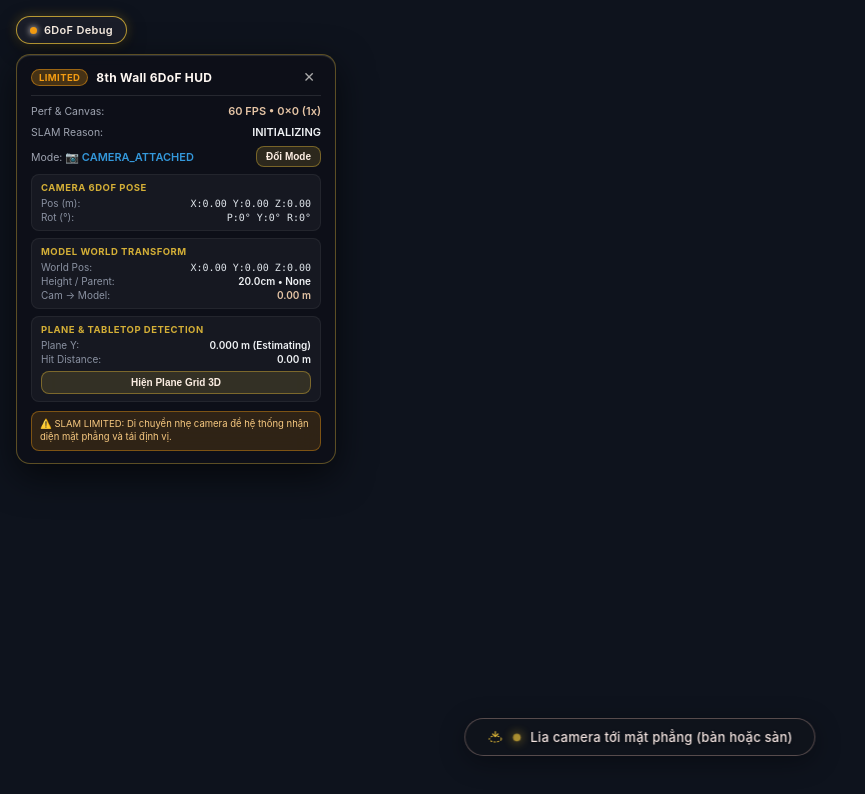
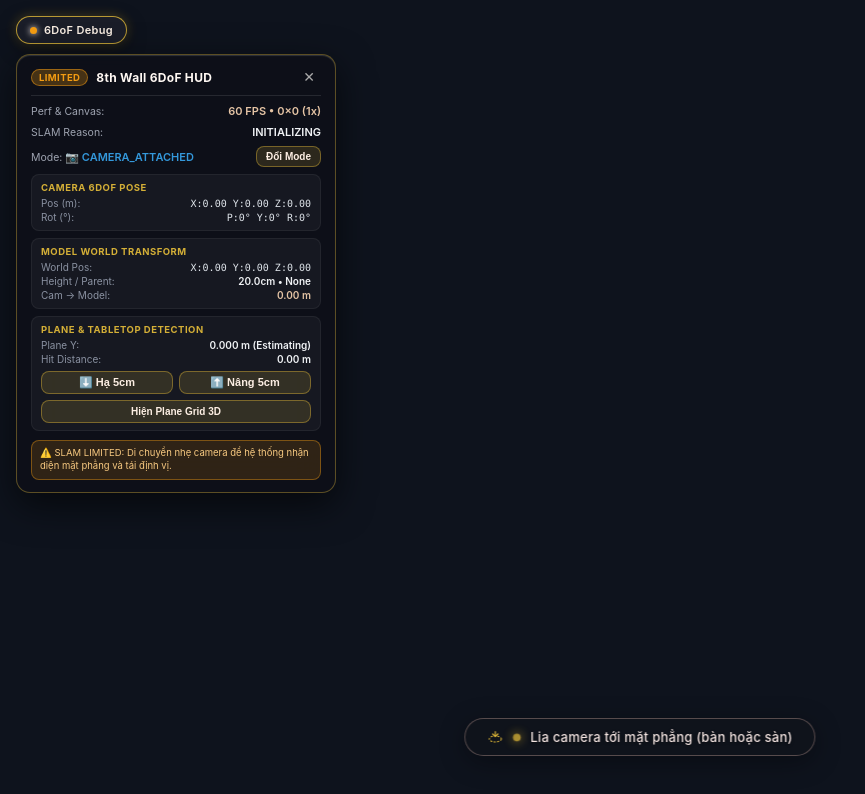
Before and after one commit to congthang30/SerumTracking, a React (Vite) app: page / in a window 1280 px wide. Both pictures are taken after a click on the button "6DoF Debug". Shown: the top 794 px of the page, without its empty margins (0-865 px from the left). Built offline with nearby package versions, Linux system fonts and the light colour scheme; no server answers.

Commit message:
fix(ar): fix plane height calibration on target scan, correct normalized hitTest coordinates and add live planeY adjustment buttons

```diff
--- a/src/App.tsx
+++ b/src/App.tsx
@@ -23,6 +23,7 @@ export const App: React.FC = () => {
     togglePlaneGrid,
     toggleTrackingMode,
     trackingMode,
+    adjustPlaneY,
   } = useAREngine();
 
   return (
@@ -54,6 +55,7 @@ export const App: React.FC = () => {
         onTogglePlaneGrid={togglePlaneGrid}
         trackingMode={trackingMode}
         onToggleTrackingMode={toggleTrackingMode}
+        onAdjustPlaneY={adjustPlaneY}
       />
     </>
   );
--- a/src/ar/tracking/SurfacePlacementController.ts
+++ b/src/ar/tracking/SurfacePlacementController.ts
@@ -38,6 +38,7 @@ export class SurfacePlacementController {
   private hasEstablishedPlane = false;
   private candidatePlaneY = 0;
   private candidateSampleCount = 0;
+  private initialPosterPosition: THREE.Vector3 | null = null;
   private lastHitDistance = 0;
   private cameraPitchTooHigh = false;
   private worldTrackingStatus: 'NORMAL' | 'LIMITED' = 'LIMITED';
@@ -92,11 +93,25 @@ export class SurfacePlacementController {
     }
   }
 
-  public setTargetFound(found: boolean, _initialPosePosition?: THREE.Vector3): void {
+  public setTargetFound(found: boolean, initialPosePosition?: THREE.Vector3): void {
     this.isTargetFound = found;
     if (found) {
-      this.hasSurface = false;
-      this.notifyPlacementState(false, 'Lia camera tới mặt bàn hoặc sàn');
+      if (initialPosePosition) {
+        // Calibrate plane height directly to the scanned target on the table!
+        this.smoothedPlaneY = initialPosePosition.y;
+        this.hasEstablishedPlane = true;
+        this.initialPosterPosition = initialPosePosition.clone();
+        this.targetHitPosition.copy(initialPosePosition);
+        if (this.reticleGroup) {
+          this.reticleGroup.position.copy(initialPosePosition);
+          this.reticleGroup.visible = true;
+        }
+        this.hasSurface = true;
+        this.notifyPlacementState(true, 'Đặt sản phẩm tại đây');
+      } else {
+        this.hasSurface = false;
+        this.notifyPlacementState(false, 'Lia camera tới mặt bàn hoặc sàn');
+      }
     } else {
       this.hasSurface = false;
       if (this.reticleGroup) {
@@ -125,6 +140,12 @@ export class SurfacePlacementController {
 
   public get isPlaneCalibrated(): boolean {
     return this.hasEstablishedPlane;
+  }
+
+  public adjustPlaneY(deltaMeters: number): void {
+    this.smoothedPlaneY += deltaMeters;
+    this.hasEstablishedPlane = true;
+    logger.log('info', `[SURFACE_PLACEMENT] Manually adjusted planeY by ${deltaMeters}m to ${this.smoothedPlaneY.toFixed(3)}m`);
   }
 
   public get hitDistance(): number {
@@ -333,14 +354,13 @@ export class SurfacePlacementController {
       let rawHitPoint: THREE.Vector3 | null = null;
       if (XR8?.XrController?.hitTest) {
         try {
-          const w = typeof window !== 'undefined' ? window.innerWidth : 400;
-          const h = typeof window !== 'undefined' ? window.innerHeight : 800;
-          let hits = XR8.XrController.hitTest(w * 0.5, h * 0.5) || [];
-          if (!hits.length) {
-            hits = XR8.XrController.hitTest(w * 0.5, h * 0.5, ['FEATURE_POINT']) || [];
-          }
+          // 8th Wall hitTest takes normalized coordinates (0.5, 0.5) for screen center
+          let hits = XR8.XrController.hitTest(0.5, 0.5) || [];
           if (!hits.length) {
             hits = XR8.XrController.hitTest() || [];
+          }
+          if (!hits.length && typeof window !== 'undefined') {
+            hits = XR8.XrController.hitTest(window.innerWidth * 0.5, window.innerHeight * 0.5) || [];
           }
 
           if (hits && hits.length > 0) {
@@ -350,8 +370,8 @@ export class SurfacePlacementController {
               const py = hit.position.y;
               const pz = hit.position.z;
               if (!Number.isFinite(px) || !Number.isFinite(py) || !Number.isFinite(pz)) continue;
-              // A real surface (desk or floor) is physically below the camera level
-              if (py < camPos.y - 0.08) {
+              // A real surface is physically below the camera level
+              if (py < camPos.y - 0.05) {
                 rawHitPoint = new THREE.Vector3(px, py, pz);
                 break;
               }
@@ -371,7 +391,7 @@ export class SurfacePlacementController {
           this.candidateSampleCount = 0;
         } else {
           const deltaY = Math.abs(rawHitPoint.y - this.smoothedPlaneY);
-          if (deltaY <= 0.18) {
+          if (deltaY <= 0.20) {
             // Consistent with current surface: smooth filter to eliminate any jitter
             this.smoothedPlaneY = THREE.MathUtils.lerp(this.smoothedPlaneY, rawHitPoint.y, 0.08);
             this.candidateSampleCount = 0;
@@ -382,7 +402,7 @@ export class SurfacePlacementController {
               this.candidateSampleCount = 1;
             } else {
               this.candidateSampleCount++;
-              if (this.candidateSampleCount >= 6) {
+              if (this.candidateSampleCount >= 5) {
                 // Verified consistent new surface: transition plane height smoothly
                 this.smoothedPlaneY = THREE.MathUtils.lerp(this.smoothedPlaneY, rawHitPoint.y, 0.25);
                 this.candidateSampleCount = 0;
@@ -392,10 +412,10 @@ export class SurfacePlacementController {
         }
       }
 
-      // Check 4: Raycast onto the Stable Ground Plane
+      // Fallback: If no SLAM hit and no plane established yet, default to 0.45m below camera (typical tabletop height)
       if (!this.hasEstablishedPlane) {
-        this.currentGuidance = 'Lia camera quét mặt bàn hoặc sàn nhà';
-        return null;
+        this.smoothedPlaneY = camPos.y - 0.45;
+        this.hasEstablishedPlane = true;
       }
 
       const planeY = this.smoothedPlaneY;
--- a/src/components/ARTrackingDebugHUD.tsx
+++ b/src/components/ARTrackingDebugHUD.tsx
@@ -4,6 +4,7 @@ import { arTrackingDiagnostics, ARDiagnosticsData } from '../ar/debug/ARTracking
 export interface ARTrackingDebugHUDProps {
   onTogglePlaneGrid?: () => void;
   onToggleTrackingMode?: () => void;
+  onAdjustPlaneY?: (deltaMeters: number) => void;
   isPlaneGridVisible?: boolean;
   trackingMode?: 'CAMERA_ATTACHED' | 'WORLD_ANCHORED';
 }
@@ -11,6 +12,7 @@ export interface ARTrackingDebugHUDProps {
 export const ARTrackingDebugHUD: React.FC<ARTrackingDebugHUDProps> = ({
   onTogglePlaneGrid,
   onToggleTrackingMode,
+  onAdjustPlaneY,
   isPlaneGridVisible = false,
   trackingMode = 'CAMERA_ATTACHED',
 }) => {
@@ -150,6 +152,24 @@ export const ARTrackingDebugHUD: React.FC<ARTrackingDebugHUDProps> = ({
                 <span className="ar-debug-sublabel">Hit Distance:</span>
                 <span className="ar-debug-val">{data.hitDistanceM.toFixed(2)} m</span>
               </div>
+              {onAdjustPlaneY && (
+                <div className="ar-debug-subrow" style={{ marginTop: '6px', display: 'flex', gap: '6px' }}>
+                  <button
+                    className="ar-debug-action-btn"
+                    style={{ padding: '4px 8px', fontSize: '11px', flex: 1 }}
+                    onClick={() => onAdjustPlaneY(-0.05)}
+                  >
+                    ⬇️ Hạ 5cm
+                  </button>
+                  <button
+                    className="ar-debug-action-btn"
+                    style={{ padding: '4px 8px', fontSize: '11px', flex: 1 }}
+                    onClick={() => onAdjustPlaneY(0.05)}
+                  >
+                    ⬆️ Nâng 5cm
+                  </button>
+                </div>
+              )}
               {onTogglePlaneGrid && (
                 <button
                   className={`ar-debug-action-btn grid-btn ${isPlaneGridVisible ? 'active' : ''}`}
--- a/src/hooks/useAREngine.ts
+++ b/src/hooks/useAREngine.ts
@@ -40,6 +40,7 @@ export interface UseAREngineReturn {
   toggleTrackingMode: () => void;
   trackingMode: 'CAMERA_ATTACHED' | 'WORLD_ANCHORED';
   surfaceGuidance: string;
+  adjustPlaneY: (deltaMeters: number) => void;
 }
 
 function isMobileDevice(): boolean {
@@ -855,5 +856,8 @@ export function useAREngine(): UseAREngineReturn {
     toggleTrackingMode,
     trackingMode: isCameraLocked ? 'CAMERA_ATTACHED' : 'WORLD_ANCHORED',
     surfaceGuidance,
+    adjustPlaneY: (deltaMeters: number) => {
+      surfacePlacementRef.current?.adjustPlaneY(deltaMeters);
+    },
   };
 }
```
